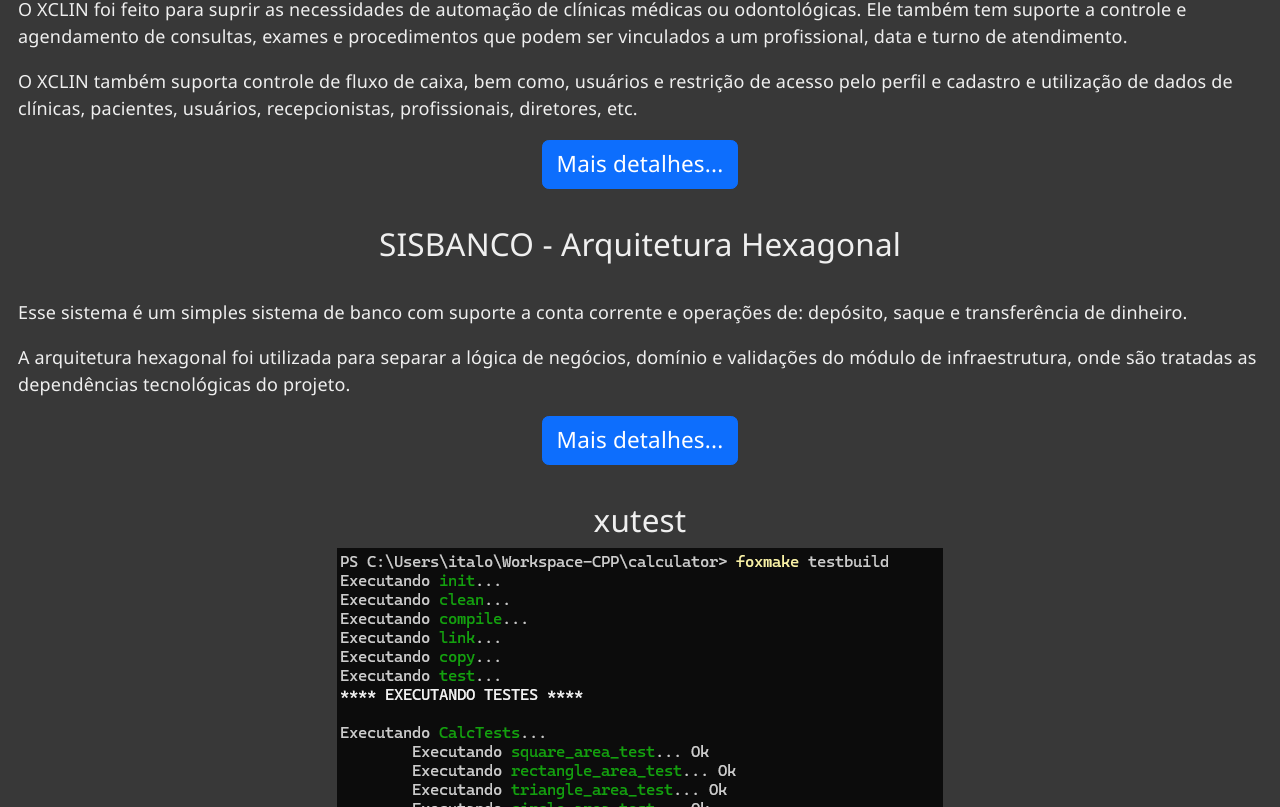
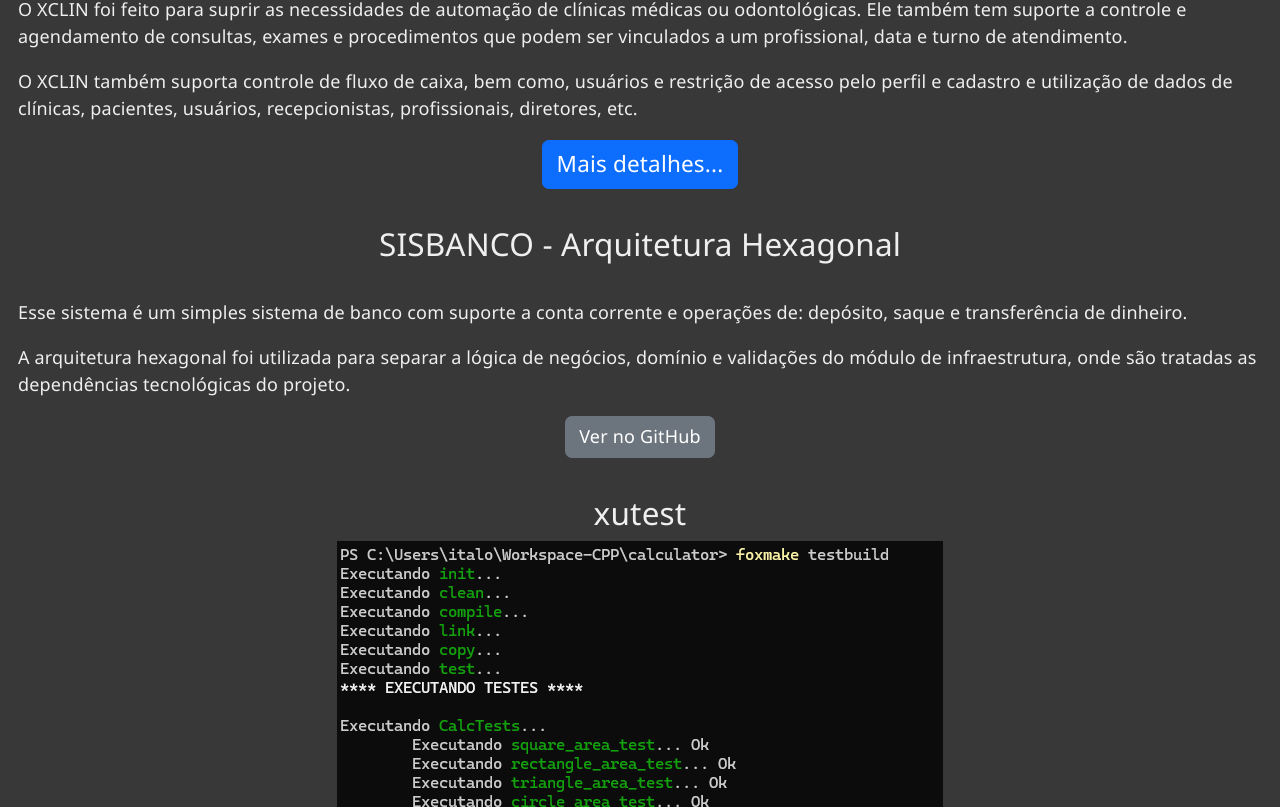
Before and after one commit to italolab/italolab.github.io, a React (Vite) app: page / in a window 1280 px wide. Shown: the part 3116-3923 px from the top of the page. Built offline with nearby package versions, Linux system fonts and the light colour scheme.

Commit message:
Após colocados os links do github no botão: Ver no github

```diff
--- a/src/App.tsx
+++ b/src/App.tsx
@@ -117,7 +117,7 @@
             recepcionistas, profissionais, diretores, etc.</p>
       </ProjetoResumo>
 
-      <ProjetoResumo name="SISBANCO - Arquitetura Hexagonal" projLink="https://github.com/italolab/sisbanco-hex-arq">
+      <ProjetoResumo name="SISBANCO - Arquitetura Hexagonal" github="https://github.com/italolab/sisbanco-hex-arq">
         <p>Esse sistema é um simples sistema de banco com suporte a conta corrente e operações de:
             depósito, saque e transferência de dinheiro.</p>
 
@@ -125,7 +125,7 @@
             do módulo de infraestrutura, onde são tratadas as dependências tecnológicas do projeto.</p>
       </ProjetoResumo>
 
-      <ProjetoResumo name="xutest" image={XUTestMainImage} projLink='https://github.com/italolab/xutest'>
+      <ProjetoResumo name="xutest" image={XUTestMainImage} github='https://github.com/italolab/xutest'>
         <p>A xutest é uma biblioteca de testes unitários que criei que pode ser integrada a
           um projeto C++ para realização de testes de unidade. A biblioteca dispõe de macros
           de assert para verificações e comparações de valores e descobre os casos de teste
@@ -133,7 +133,7 @@
           informações das funções de teste.</p>
       </ProjetoResumo>
 
-      <ProjetoResumo name="Italo Xadrez" image={ItaloXadrexMainImage} projLink="https://github.com/italolab/italo-xadrez">
+      <ProjetoResumo name="Italo Xadrez" image={ItaloXadrexMainImage} github="https://github.com/italolab/italo-xadrez">
         <p>O Italo Xadrez é um jogo de xadrez produzido em C++ com biblioteca SDL e orientação a objetos.
           O MINIMAX foi implementado para a inteligência artificial do jogo, bem como, o algoritmo de
           poda alpha-beta para otimização do MINIMAX. O jogo tem suporte a partidas contra o computador
@@ -142,13 +142,13 @@
         </p>
       </ProjetoResumo>
 
-      <ProjetoResumo name="Aplicativo de casa de jogo" image={CJAppMainImage} projLink='https://github.com/italolab/cjapp'>
+      <ProjetoResumo name="Aplicativo de casa de jogo" image={CJAppMainImage} github='https://github.com/italolab/cjapp'>
         <p>Este é um aplicativo para gestão de contas e de devedores de uma casa de jogo. O sistema foi feito em react native
           com banco de dados local SQLite.
         </p>
       </ProjetoResumo>
 
-      <ProjetoResumo name="ExpLab - Linguagem de Programação" image={ExpLabMainImage} projLink="https://github.com/italolab/explab">
+      <ProjetoResumo name="ExpLab - Linguagem de Programação" image={ExpLabMainImage} github="https://github.com/italolab/explab">
         <p>O ExpLab é um interpretador e linguagem de programação interpretada que produzi, orientada a
           objetos e a matemática. Ela suporta as estruturas básicas de uma linguagem de programação OO
           como, por exemplo, os comandos: SE, COMPARE/CASO, ENQUANTO, PARA... inclusive, também suporta
@@ -166,7 +166,7 @@
           ela.</p>
       </ProjetoResumo>
 
-      <ProjetoResumo name="Jogo Batalha Estrelar" image={JogoBatalhaEstrelarMainImage} projLink="https://github.com/italolab/jogo-batalha-estrelar">
+      <ProjetoResumo name="Jogo Batalha Estrelar" image={JogoBatalhaEstrelarMainImage} github="https://github.com/italolab/jogo-batalha-estrelar">
         <p>O jogo foi construído em Java e os gráficos foram feitos em puro Java 2D. Isto é, com as
           primitivas gráficas: Retângulo, círculo, linha e polígono e texto. Não foi utilizado Pixel Art
           para desenhar as naves ou outros objetos do jogo!</p>
@@ -178,7 +178,7 @@
           aplicação dos gráficos e interface gráfica.</p>
       </ProjetoResumo>
 
-      <ProjetoResumo name="Jogo de Pacman" image={JogoPacmanMainImage} projLink="https://github.com/italolab/jogo-pacman">
+      <ProjetoResumo name="Jogo de Pacman" image={JogoPacmanMainImage} github="https://github.com/italolab/jogo-pacman">
         <p>Esse jogo foi produzido em Java e depende do JRE8 ou superior para funcionar. Os gráficos
           foram feitos com uso de primitivas gráficas. Logo, os gráficos do jogo são conjuntos de
           polígonos, linhas, retângulos e círculos. Os personagens e outros objetos do jogo não foram
@@ -216,14 +216,14 @@
         </p>
       </ProjetoResumo>
 
-      <ProjetoResumo name="Jogo de Breakout em Assembly" image={BreakoutAssemblyMainImage} projLink='https://github.com/italolab/breakout-asm16'>
+      <ProjetoResumo name="Jogo de Breakout em Assembly" image={BreakoutAssemblyMainImage} github='https://github.com/italolab/breakout-asm16'>
         <p>Esta página trata de um jogo de breakout produzido em puro assembly com uso, apenas, da
           arquitetura de 16 bits. O que significa utilizar apenas os registradores e instruções de
           16 bits do processador 8086. Esse jogo funciona independente de sistema operacional. Dado
           que, dá instruções diretamente ao BIOS do computador.</p>
       </ProjetoResumo>
 
-      <ProjetoResumo name="Jogo de Breakout em Python" image={BreakoutPythonMainImage} projLink='https://github.com/italolab/breakout-python'>
+      <ProjetoResumo name="Jogo de Breakout em Python" image={BreakoutPythonMainImage} github='https://github.com/italolab/breakout-python'>
         <p>Este jogo produzido em python é uma versão do clássico "breakout". Onde, o objetivo é acertar
           todos os quadradinhos que ficam na parte de cima do tabuleiro com uma bolinha que se movimenta
           em linha reta e pode ter seu ângulo de direção alterado por uma raquete.</p>
--- a/src/componentes/ProjetoResumo.tsx
+++ b/src/componentes/ProjetoResumo.tsx
@@ -4,11 +4,12 @@
 interface ProjetoResumoProps {
     name : string;
     image? : string;
-    projLink : string;
+    projLink? : string;
+    github? : string;
     children : ReactNode;
 }
 
-function ProjetoResumo( { name, image, projLink, children } : ProjetoResumoProps ) {
+function ProjetoResumo( { name, image, projLink, github, children } : ProjetoResumoProps ) {
   return (
     <div className="py-3">
       <h3 className="text-center">{name}</h3>
@@ -23,11 +24,21 @@
 
       {children}
 
-      <div className="text-center">
-        <Link to={projLink} className="btn btn-primary fs-5">
-          Mais detalhes...
-        </Link>
-      </div>
+      { projLink && (
+        <div className="text-center">
+          <Link to={projLink} className="btn btn-primary fs-5">
+            Mais detalhes...
+          </Link>
+        </div>
+      ) }
+
+      { github && (
+          <div className="text-center mt-3">
+              <a href={github} target="_blank" rel="noopener noreferrer" className="btn btn-secondary">
+                  Ver no GitHub
+              </a>
+          </div>
+      ) }
     </div>
   )
 }
```
